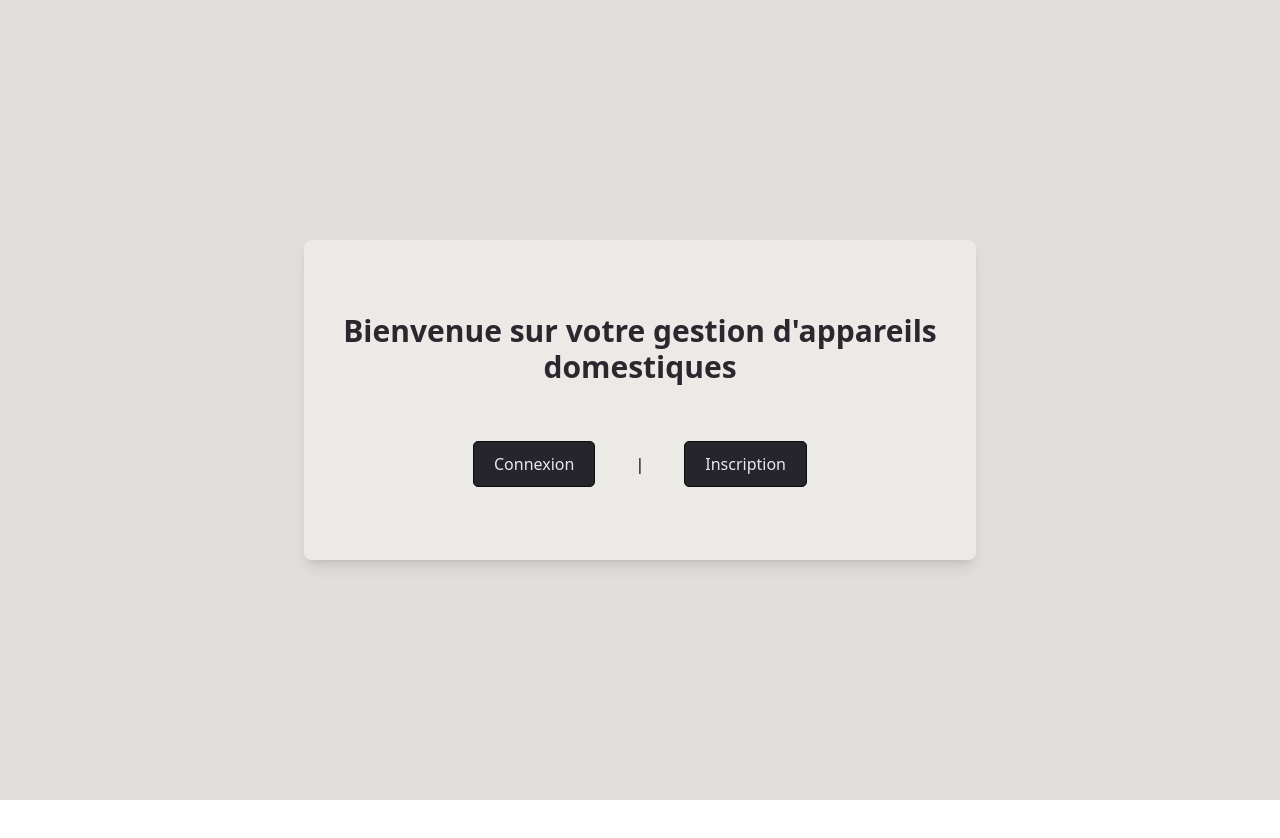
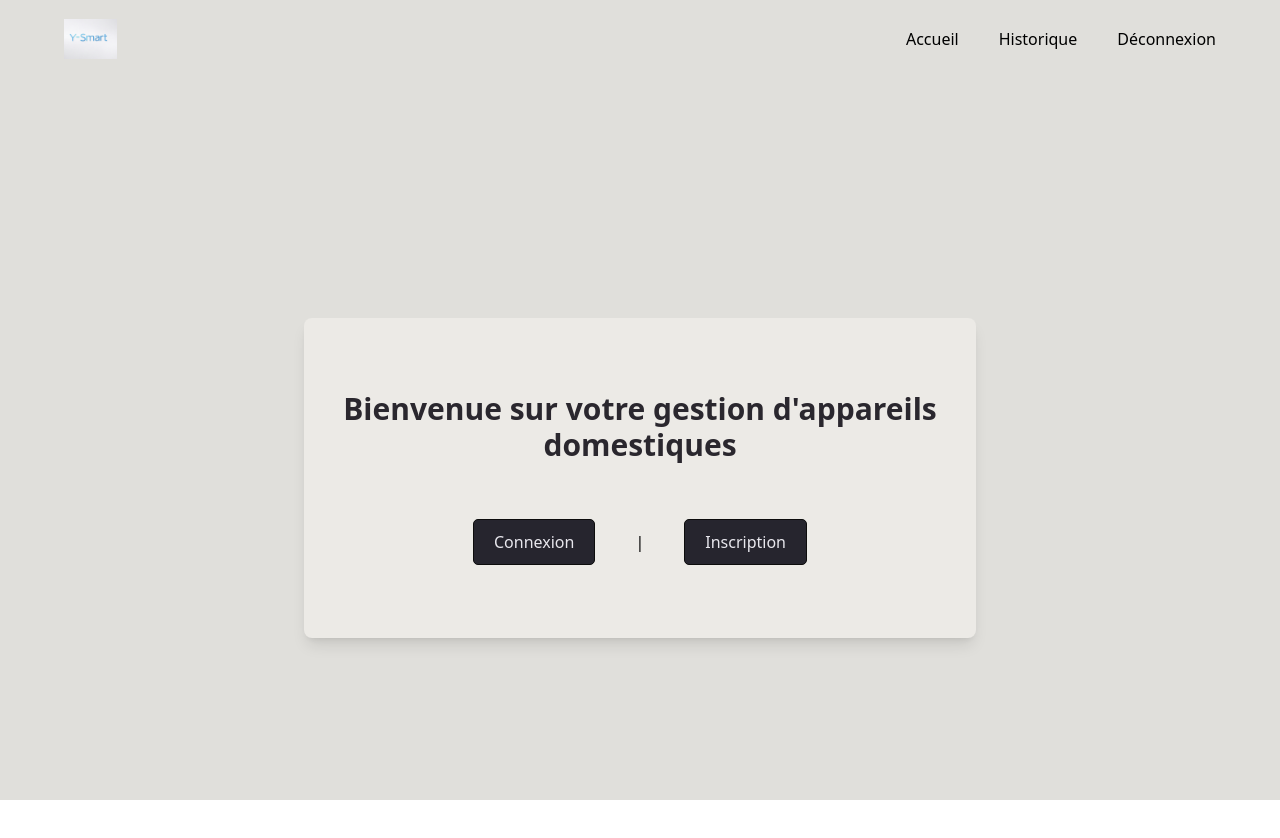
Before and after one commit to Y-Smart/y-smart-web, a React (Vite) app: page / in a window 1280 px wide. Shown: the top 838 px of the page. Before the commit the page ends 800 px from the top, so only its background shows below. Built offline with nearby package versions, Linux system fonts and the light colour scheme.

Commit message:
ajout header

```diff
--- a/src/App.jsx
+++ b/src/App.jsx
@@ -7,12 +7,16 @@ import LandingPage from "./components/landing/landingPage.component.jsx";
 import NotFound from "./components/404/404.component.jsx";
 import ViewCommands from "./components/commands/viewCommands.component.jsx";
 import DeviceManager from "./components/devices/deviceManager.component.jsx";
+import Header from './Header';
+
 
 
 const App = () => {
     return (
         <div className="w-screen h-screen bg-layer-1">
+            <Header/>
             <Router>
+
                 <ToastContainer/>
                 <div className="h-full w-full">
                     <Routes>
--- /dev/null
+++ b/src/Header.css
@@ -0,0 +1,85 @@
+.header {
+    display: flex;
+    justify-content: space-between;
+    align-items: center;
+    padding: 1.2rem 4rem;
+    background-color: transparent;
+    z-index: 1000;
+    transition: all 0.3s ease;
+    margin: 0 auto;
+    width: 100%;
+  }
+
+  .header.scrolled {
+    background-color: rgba(6, 11, 67, 0.9);
+    box-shadow: 0 4px 15px rgba(0, 0, 0, 0.15);
+    backdrop-filter: blur(8px);
+    margin: 15px auto;
+    max-width: 95%;
+    border-radius: 16px;
+  }
+
+  .header-spacer {
+    height: 100px;
+    width: 100%;
+  }
+
+  .logo-container {
+    display: flex;
+    align-items: center;
+  }
+
+  .logo {
+    height: 40px;
+    width: auto;
+  }
+
+  .nav {
+    display: flex;
+    align-items: center;
+
+  }
+
+  .navbar {
+    list-style-type: none;
+    margin: 0;
+    padding: 0;
+    display: flex;
+    gap: 40px;
+    align-items: center;
+  }
+
+  .nav-item {
+    color: #FFFFFF;
+    cursor: pointer;
+    font-size: 1rem;
+    font-weight: 700;
+    transition: opacity 0.3s ease;
+  }
+
+  .nav-link {
+    text-decoration: none;
+    color: black;
+    transition: all 0.3s ease;
+    position: relative;
+    padding: 5px 0;
+  }
+
+  .nav-link:hover {
+    opacity: 0.8;
+  }
+
+  .nav-link::after {
+    content: "";
+    position: absolute;
+    bottom: 0;
+    left: 0;
+    width: 0;
+    height: 2px;
+    background-color: #FFFFFF;
+    transition: width 0.3s ease;
+  }
+
+  .nav-link:hover::after {
+    width: 100%;
+  }
--- /dev/null
+++ b/src/Header.jsx
@@ -0,0 +1,30 @@
+import React from 'react';
+import './Header.css';
+import logo from './assets/ysmart.jpg';
+
+
+const Header = () => {
+  return (
+    <header className="header">
+      <div className="logo-container">
+        <img src={logo} alt="Logo" className="logo" />
+      </div>
+
+      <nav className="nav">
+        <ul className="navbar">
+          <li>
+            <a href="/devices" className="nav-link">Accueil</a>
+          </li>
+          <li>
+            <a href="/commands" className="nav-link">Historique</a>
+          </li>
+          <li>
+            <a href="/" className="nav-link">Déconnexion</a>
+          </li>
+        </ul>
+      </nav>
+    </header>
+  );
+};
+
+export default Header;
```
Also changed, not shown: src/assets/logo.png (added), src/assets/ysmart.jpg (added).
